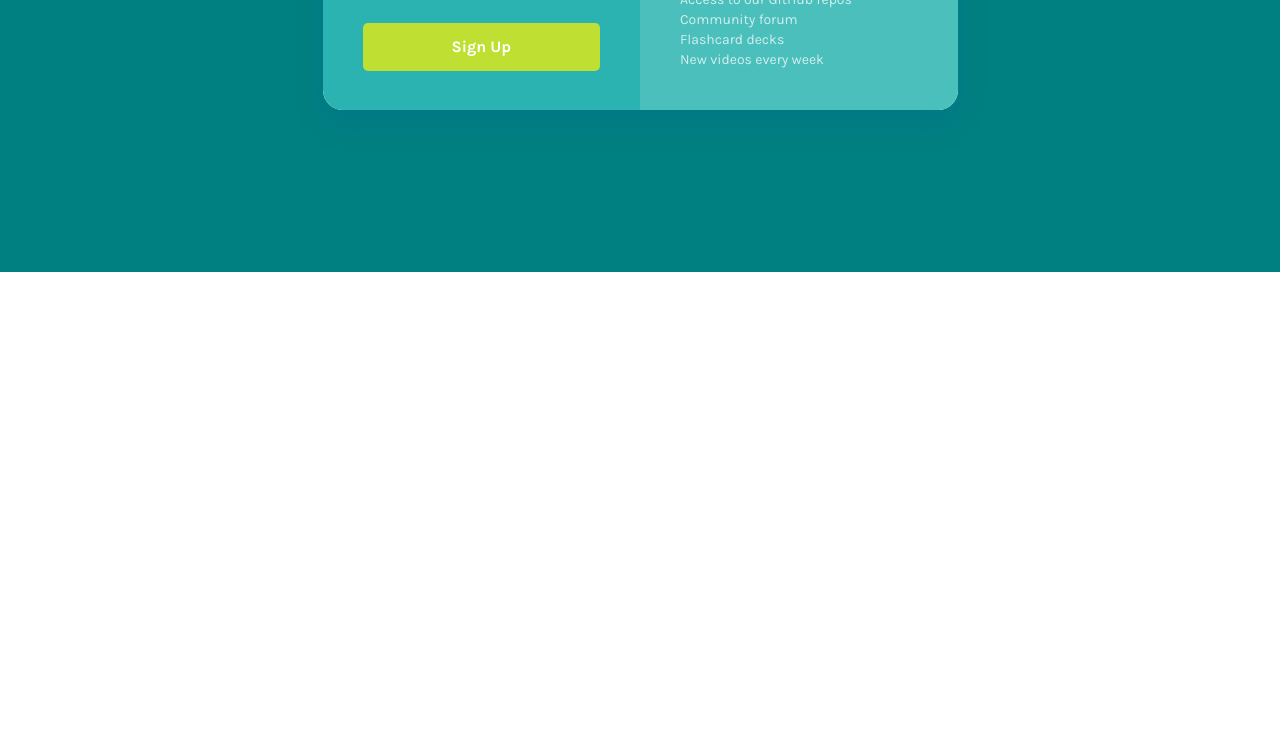
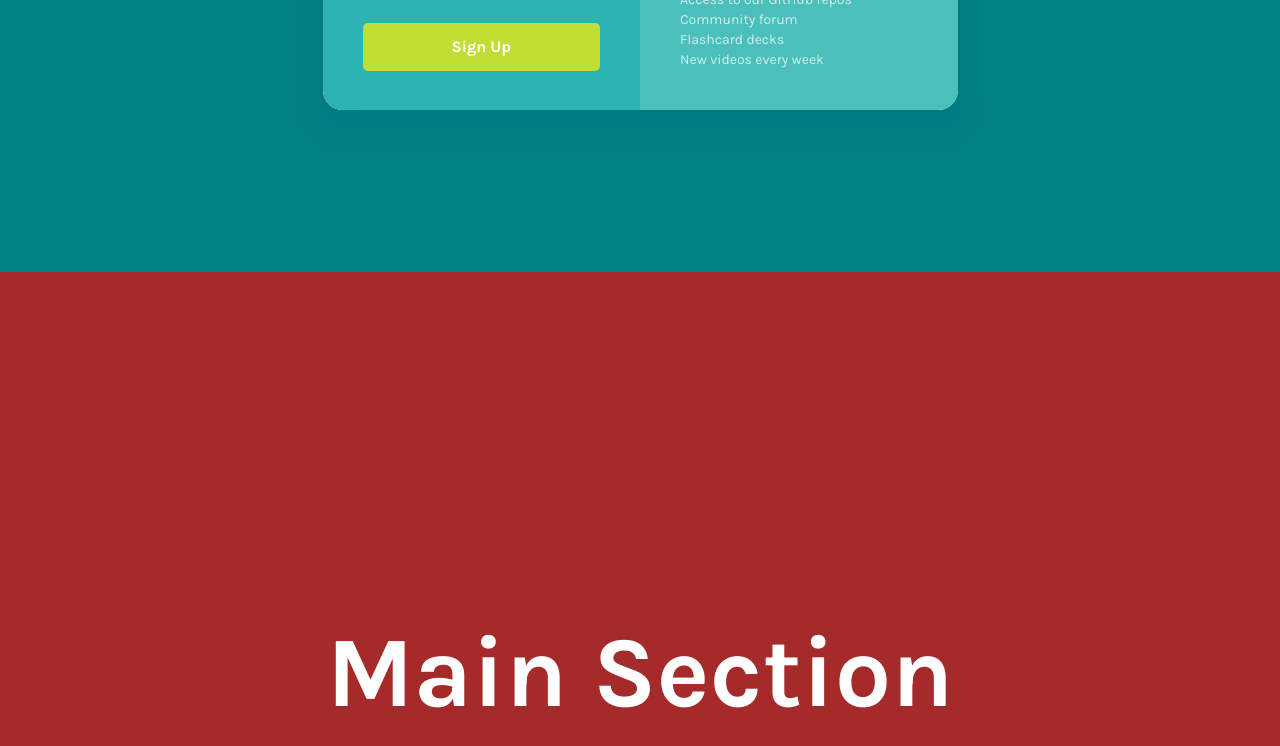
Before and after one commit to Asadullohbek05/price-component, a plain HTML site: page index.html in a window 1280 px wide. Shown: the part 528-1274 px from the top of the page. Before the commit the page ends 800 px from the top, so only its background shows below. Drawn offline with Linux system fonts and the light colour scheme.

Commit message:
main section added

```diff
--- a/index.html
+++ b/index.html
@@ -43,5 +43,8 @@
         </div>
       </div>
     </header>
+    <main>
+      <h1>Main Section</h1>
+    </main>
   </body>
 </html>
--- a/style.css
+++ b/style.css
@@ -153,3 +153,17 @@ body {
   color: #ffffff;
   margin-top: 18px;
 }
+
+main {
+  width: 100%;
+  height: 100vh;
+  background-color: brown;
+  display: flex;
+  justify-content: center;
+  align-items: center;
+}
+
+main h1 {
+  color: white;
+  font-size: 100px;
+}
```
